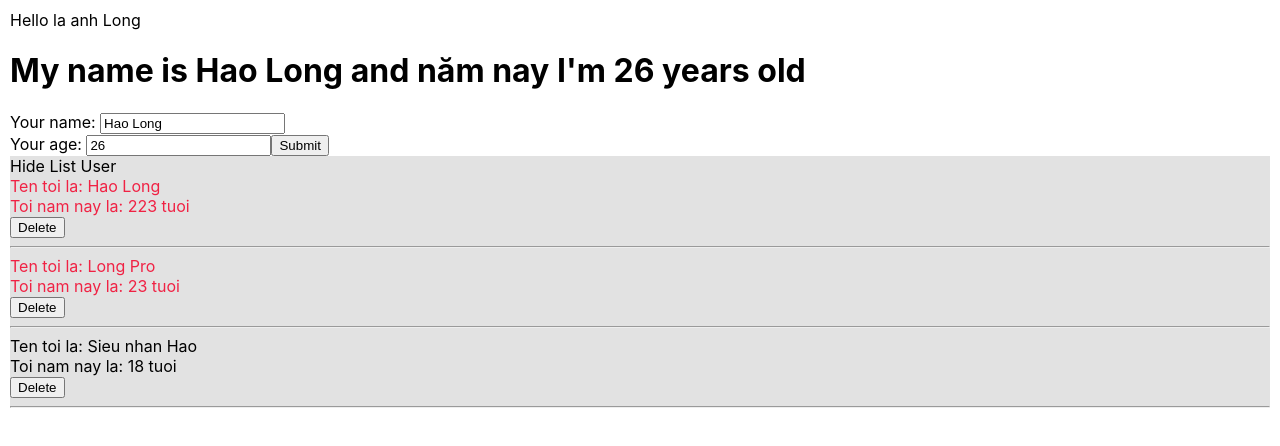
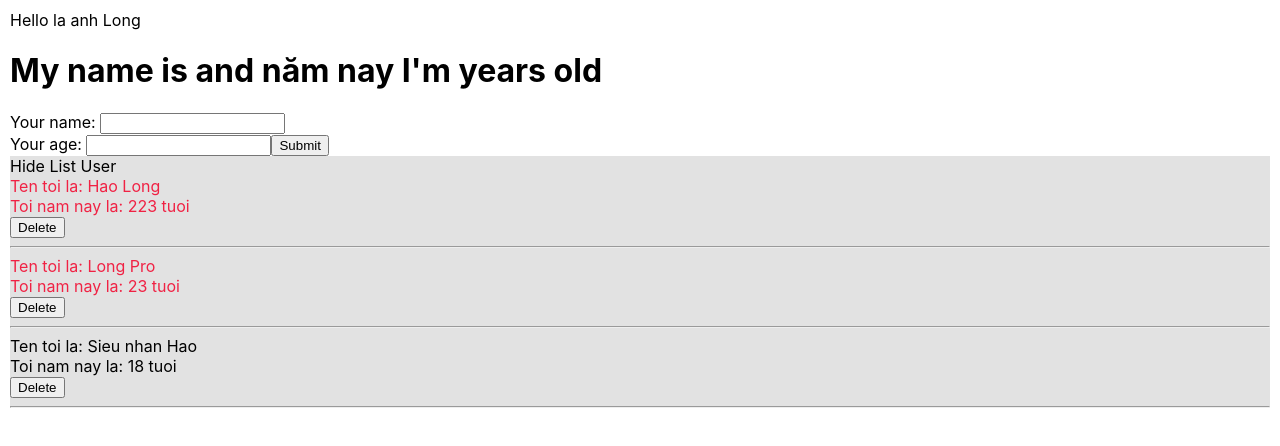
Before and after one commit to HaoLong4935/LearnReact_Section4, a React (Create React App) app: page / in a window 1280 px wide. Shown: the top 446 px of the page. Built offline with nearby package versions, Linux system fonts and the light colour scheme.

Commit message:
Section5 Video #37

```diff
--- a/src/components/AddUserInfo.js
+++ b/src/components/AddUserInfo.js
@@ -1,62 +1,102 @@
-import React from "react";
+import React, { useState } from "react";
 
-class AddUserIfo extends React.Component {
-    //Nó dùng cú pháp JSX : Cho phép có thể viết code js bên trong code của html
+// class AddUserIfo extends React.Component {
+//     //Nó dùng cú pháp JSX : Cho phép có thể viết code js bên trong code của html
 
-    //Định nghĩa state là một đối tượng có các thuộc tính
-    //State là thằng kiểm soát data của component , nên khi data thay đổi , render giao diện
-    //cũng sẽ thay đổi => Giao diện ĐỘNG
-    state = {
-        name: "Hao Long",
-        address: "Da Nang",
-        age: 26
-    };
+//     //Định nghĩa state là một đối tượng có các thuộc tính
+//     //State là thằng kiểm soát data của component , nên khi data thay đổi , render giao diện
+//     //cũng sẽ thay đổi => Giao diện ĐỘNG
+//     state = {
+//         name: "Hao Long",
+//         address: "Da Nang",
+//         age: 26
+//     };
 
-    handleOnChangeName = event => {
-        this.setState({
-            //event là sự kiện , target là sẽ đi đến phần tử HTML nào và lấy giá trị của nó là value
-            name: event.target.value
-        });
-    };
+//     handleOnChangeName = event => {
+//         this.setState({
+//             //event là sự kiện , target là sẽ đi đến phần tử HTML nào và lấy giá trị của nó là value
+//             name: event.target.value
+//         });
+//     };
 
-    handleOnChangeAge = event => {
-        //Bad code
-        // This.state.age = event.target.age
+//     handleOnChangeAge = event => {
+//         //Bad code
+//         // This.state.age = event.target.age
 
-        //Good code
-        //Nên viết thế này
-        this.setState({
-            age: event.target.value
-        });
-    };
+//         //Good code
+//         //Nên viết thế này
+//         this.setState({
+//             age: event.target.value
+//         });
+//     };
 
-    handleOnSubmit = event => {
-        event.preventDefault();
-        this.props.handleCreateUser({
-            id: Math.floor((Math.random() * 100) + 1),
-            name: this.state.name,
-            age: this.state.age,
-            address: this.state.address
-        });
-    };
+//     handleOnSubmit = event => {
+//         event.preventDefault();
+//         this.props.handleCreateUser({
+//             id: Math.floor((Math.random() * 100) + 1),
+//             name: this.state.name,
+//             age: this.state.age,
+//             address: this.state.address
+//         });
+//     };
 
 
-    render() {
+//     render() {
+//         return (
+//             <div>
+//                 <h1> My name is {this.state.name} and năm nay I'm {this.state.age} years old </h1>
+
+//                 <form onSubmit={event => { this.handleOnSubmit(event); }}>
+//                     <label>Your name: </label>
+//                     <input type="text" value={this.state.name} onChange={event => { this.handleOnChangeName(event); }} />
+//                     <br></br>
+//                     <label>Your age: </label>
+//                     <input type="number" value={this.state.age} onChange={event => { this.handleOnChangeAge(event); }} />
+//                     <button>Submit</button>
+//                 </form>
+//             </div>
+//         )
+//     }
+// }
+
+const AddUserIfo = (props) => {
+    const [name, setName] = useState();
+    const [address, setAdress] = useState();
+    const [age, setAge] = useState();
+
+
+    const handleOnSubmit = (event) => {
+        event.preventDefault();
+        props.handleCreateUser({
+            id: Math.floor((Math.random() * 100) + 1),
+            name: name,
+            age: age,
+            address: address
+        });
+    }
+
+    const handleOnChangeName = (event) => {
+        setName(event.target.value)
+    }
+
+    const handleOnChangeAge = (event) => {
+        setAge(event.target.value)
+    }
+
     return (
         <div>
-                <h1> My name is {this.state.name} and năm nay I'm {this.state.age} years old </h1>
+            <h1> My name is {name} and năm nay I'm {age} years old </h1>
 
-                <form onSubmit={event => { this.handleOnSubmit(event); }}>
+            <form onSubmit={event => { handleOnSubmit(event); }}>
                 <label>Your name: </label>
-                    <input type="text" value={this.state.name} onChange={event => { this.handleOnChangeName(event); }} />
+                <input type="text" value={name} onChange={event => { handleOnChangeName(event); }} />
                 <br></br>
                 <label>Your age: </label>
-                    <input type="number" value={this.state.age} onChange={event => { this.handleOnChangeAge(event); }} />
+                <input type="number" value={age} onChange={event => { handleOnChangeAge(event); }} />
                 <button>Submit</button>
             </form>
         </div>
     )
 }
-}
 
 export default AddUserIfo
--- a/src/components/MyComponents.js
+++ b/src/components/MyComponents.js
@@ -1,55 +1,92 @@
-import React from "react";
+import React, { useState } from "react";
 import DisplayInfo from "./DisplayInfo";
 import AddUserIfo from "./AddUserInfo";
 
-class MyComponents extends React.Component {
-    state = {
-        lisUsers: [
+// class MyComponents extends React.Component {
+//     state = {
+//         lisUsers: [
+//             { id: 1, name: "Hao Long", age: 223 },
+//             { id: 2, name: "Long Pro", age: 23 },
+//             { id: 3, name: "Sieu nhan Hao", age: 18 }
+//         ]
+//     }
+
+//     handleCreateUser = (userObj) => {
+//         this.setState(
+//             {
+//                 lisUsers: [userObj, ...this.state.lisUsers]
+//             }
+//         )
+//     }
+
+//     handleDeleteUser = (userId) => {
+//         let listUsersClone = [...this.state.lisUsers]
+//         console.log('THE CLONE IS: ', listUsersClone)
+//         listUsersClone = listUsersClone.filter((item) => {
+//             return item.id !== userId
+//         });
+//         this.setState(
+//             { lisUsers: listUsersClone }
+//         )
+//     }
+
+
+//     render() {
+//         return (
+//             <>
+//                 <div className="a" >
+//                     <AddUserIfo handleCreateUser={this.handleCreateUser}></AddUserIfo>
+//                     {/* Có thể viết như này, nhưng có cách viết DRY hơn */}
+//                     {/* <DisplayInfo name="Hao Long" age={223}></DisplayInfo> */}
+
+//                     <DisplayInfo
+//                         lisUsers={this.state.lisUsers} handleDeleteUser={this.handleDeleteUser}>
+//                     </DisplayInfo>
+//                 </div >
+
+//                 <div className="b">
+
+//                 </div>
+//             </>
+//         );
+//     }
+// }
+
+const MyComponents = (props) => {
+    const [lisUsers, setLisUsers] = useState([
         { id: 1, name: "Hao Long", age: 223 },
         { id: 2, name: "Long Pro", age: 23 },
         { id: 3, name: "Sieu nhan Hao", age: 18 }
-        ]
+    ])
+
+    const handleCreateUser = (userObj) => {
+        setLisUsers([userObj, ...lisUsers])
     }
 
-    handleCreateUser = (userObj) => {
-        this.setState(
-            {
-                lisUsers: [userObj, ...this.state.lisUsers]
-            }
-        )
-    }
-
-    handleDeleteUser = (userId) => {
-        let listUsersClone = [...this.state.lisUsers]
-        console.log('THE CLONE IS: ', listUsersClone)
+    const handleDeleteUser = (userId) => {
+        let listUsersClone = [...lisUsers]
         listUsersClone = listUsersClone.filter((item) => {
             return item.id !== userId
         });
-        this.setState(
-            { lisUsers: listUsersClone }
-        )
+        setLisUsers(listUsersClone)
     }
 
 
-    render() {
-        return (
-            <>
+    return (<>
         <div className="a" >
-                    <AddUserIfo handleCreateUser={this.handleCreateUser}></AddUserIfo>
+            <AddUserIfo handleCreateUser={handleCreateUser}></AddUserIfo>
             {/* Có thể viết như này, nhưng có cách viết DRY hơn */}
             {/* <DisplayInfo name="Hao Long" age={223}></DisplayInfo> */}
 
             <DisplayInfo
-                        lisUsers={this.state.lisUsers} handleDeleteUser={this.handleDeleteUser}>
+                lisUsers={lisUsers} handleDeleteUser={handleDeleteUser}>
             </DisplayInfo>
         </div >
 
         <div className="b">
 
         </div>
-            </>
-        );
-    }
+    </>)
 }
 
 export default MyComponents;
```
Lines whose indentation alone changed are shown as unchanged.
